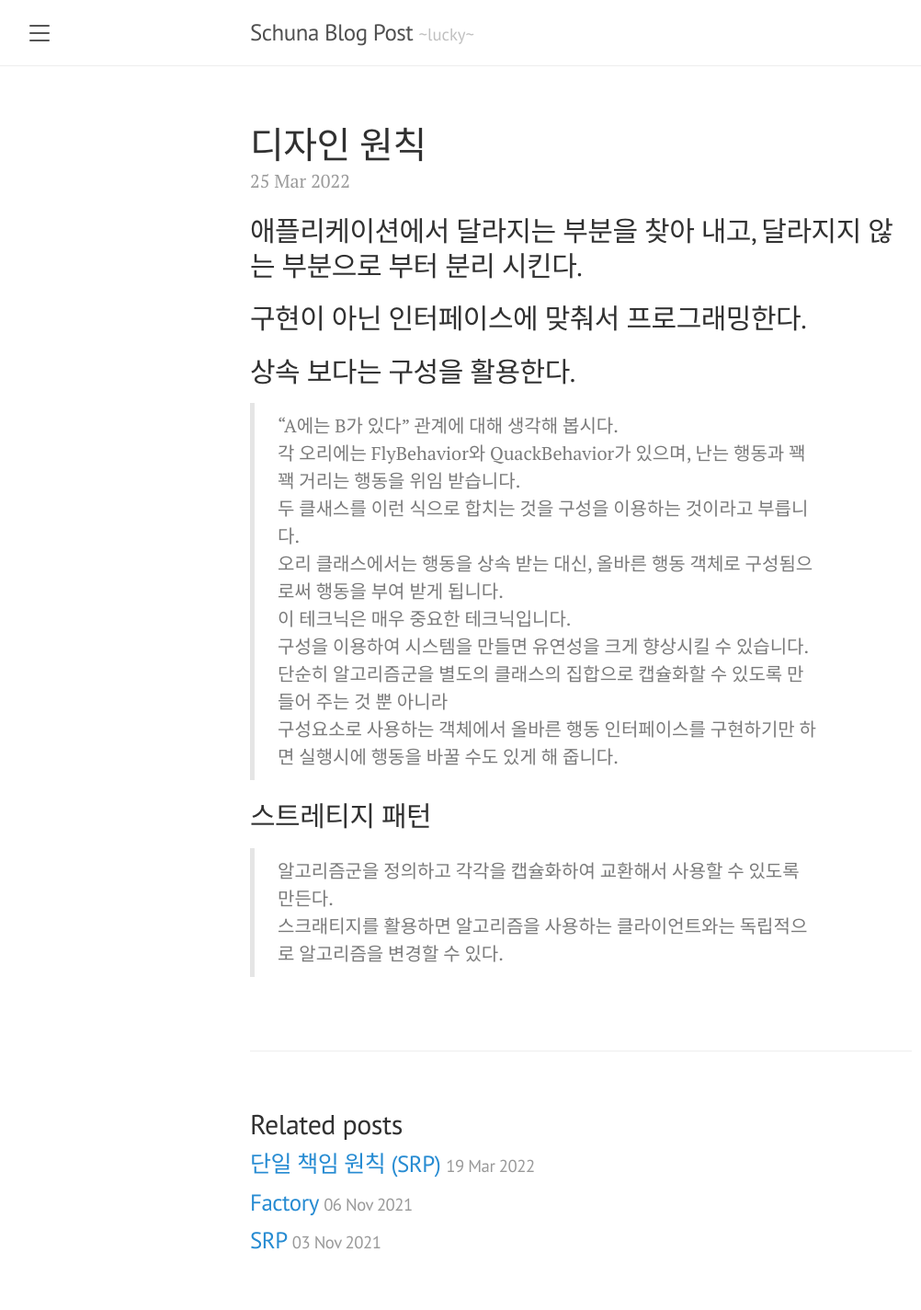
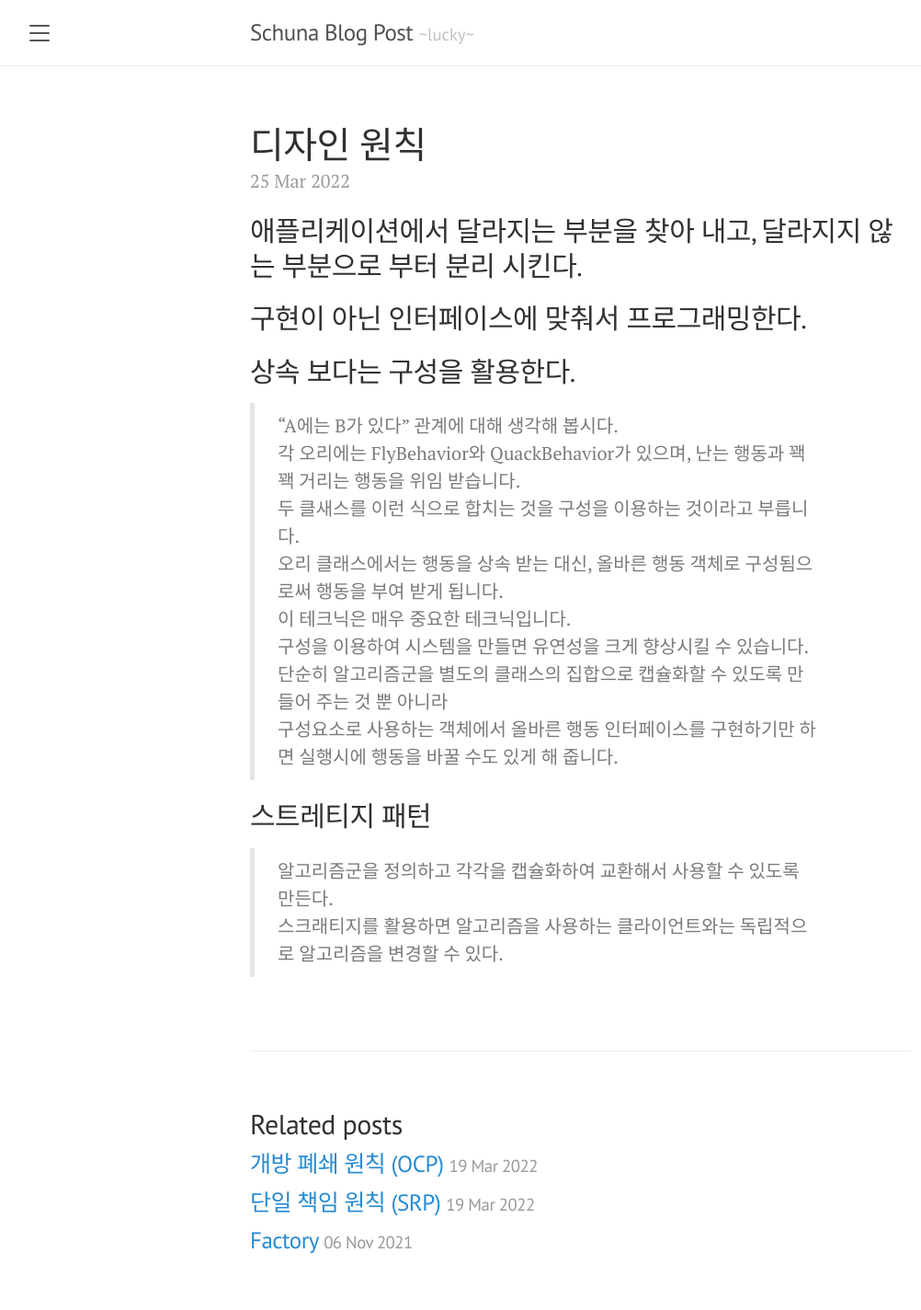
Before and after one commit to casafeliz/casafeliz.github.io, a Jekyll site: the page built from _posts/2022-03-24-design-pattern.md, in a window 1280 px wide. Shown: the whole page at 92% size, without its empty margins (8-1010 px from the left). Built offline with Jekyll 4.4.1, drawn with Linux system fonts in a browser that asks for light colours; some of the changed lines change nothing that is shown.

```diff
--- /dev/null
+++ b/_posts/2022-03-19-ocp.md
@@ -0,0 +1,45 @@
+---
+title: 개방 폐쇄 원칙 (OCP)
+layout: post
+date: '2022-03-19 12:21:00'
+categories:
+- design_pattern
+---
+
+> 소프트웨어 개체(클래스, 모듈, 함수)는 확장에 열려 있어야하고, 수정에 닫혀 있어야 한다.
+
+OCP가 잘 적용된다면, 이미 제대로 동작하는 원래 코드를 변경하는 것이 아니라 새로운 코드를 덧붙임으로써 나중에 그런 변경을 할 수 있게 된다.
+
+**해결책은 추상화다**
+
+모듈은 추상화를 조작할 수 있다.
+이런 모듈은 고정된 추상화에 의존하기 때문에 수정에 대해 닫혀 있을 수 있다.
+그 모듈의 행위는 추상화의 새 파생 클래스들을 만듦으로써 확장이 가능하다.
+
+1. OCP를 따르지 않는 예제
+
+| ![OCP 위배]({{site.url}}/assets/img/ocp1.jpg){:class="img-responsive"} |
+|:--:|
+| 그림1 |
+
+2. OCP를 따르는 예제
+
+| ![OCP 준수]({{site.url}}/assets/img/ocp2.jpg){:class="img-responsive"} |
+|:--:|
+| 그림2. 스트레티지 패턴, Client는 개방 폐쇄 원칙을 따른다  |
+
+AbstractServer가 아닌 ClientInterface로 이름을 지은 이유: <br>
+*추상 클래스는 자신을 구현하는 클래스 보다도 클라이언트에 더 밀접하게 관련되어 있기 때문이다.*
+
+| ![OCP 준수]({{site.url}}/assets/img/ocp3.jpg){:class="img-responsive"} |
+|:--:|
+| 그림3. 탬플릿 메소드 패턴, 기반 크래스는 개방 폐쇄 원칙을 따른다  |
+
+그림3은 대안이 되는 구조를 보여 준다.
+Policy 클래스는 어떤 종류의 정책을 구현하는 구체적인 공용 함수들을 갖는데,
+그림2에서 본 client의 함수 들과 비슷한 것이다.
+이 정책 함수들은 어떤 추상 인터페이스의 형식을 통해 작업하려는 일을 설명한다.
+그러나 이번에는 추상 인터페이스가 Policy클래스 자체의 한 부분이다.
+자바의 경우 추상 메소드일 것이다.
+이런 함수들은 Policy 서브 타입에서 구현된다.
+따라서 Policy 내부에 명시된 행위는 Policy클래스의 새로운 파생클래스를 생성함으로써 확장되거나 수정될 수 있다.
--- a/_posts/2022-03-19-srp.md
+++ b/_posts/2022-03-19-srp.md
@@ -1,5 +1,10 @@
 ---
 title: 단일 책임 원칙 (SRP)
+layout: post
+date: '2022-03-19 12:09:30'
+categories:
+- design_pattern
+
 ---
 
 > 한 클래스는 단 한 가지의 변경 이유만을 가져야 한다.
```
Also changed, not shown: Gemfile.lock.
